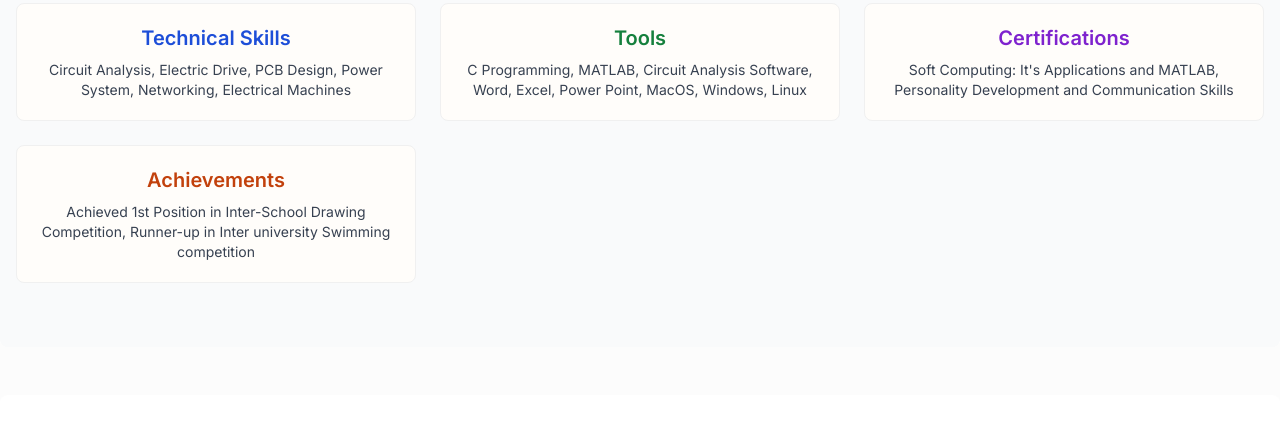
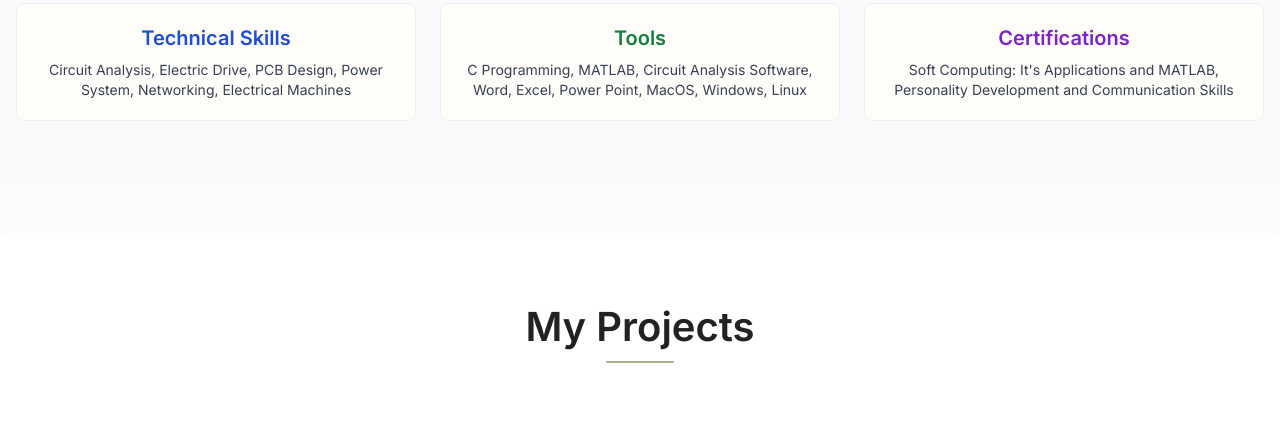
Before and after one commit to vishva-kant/Portfolio, a plain HTML site: page index.html in a window 1280 px wide. Shown: the part 1272-1714 px from the top of the page. Drawn offline with nearby package versions, Linux system fonts and the light colour scheme.

Commit message:
Update index.html

```diff
--- a/index.html
+++ b/index.html
@@ -149,10 +149,7 @@
                 <h3 class="text-xl font-semibold mb-2 text-purple-700">Certifications</h3>
                 <p class="text-gray-700 text-sm">Soft Computing: It's Applications and MATLAB, Personality Development and Communication Skills</p>
             </div>
-            <div class="card p-5">
-                <h3 class="text-xl font-semibold mb-2 text-orange-700">Achievements</h3>
-                <p class="text-gray-700 text-sm">Achieved 1st Position in Inter-School Drawing Competition, Runner-up in Inter university Swimming competition</p>
-            </div>
+            <!-- Removed the Achievements Card -->
         </div>
     </section>
 
```
